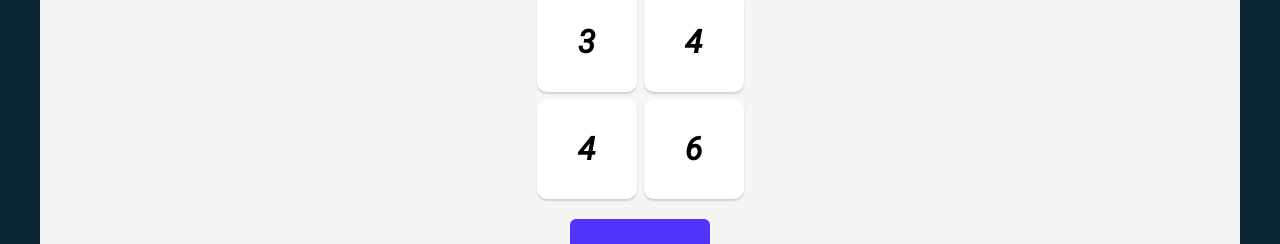
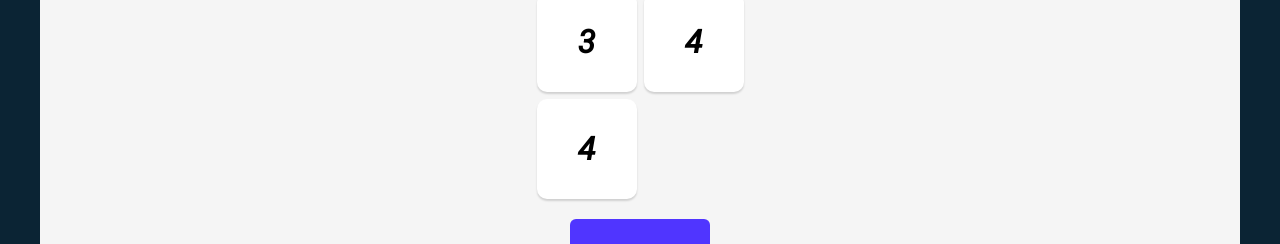
Before and after one commit to Yosefsilly/Tenzies, a React (Create React App) app: page / in a window 1280 px wide. Shown: the part 364-608 px from the top of the page. Built offline with nearby package versions, Linux system fonts and the light colour scheme.

Commit message:
nine cubes for better apearance

```diff
--- a/src/App.tsx
+++ b/src/App.tsx
@@ -38,7 +38,7 @@ export default function App() {
 
   function allNewDice(): DieType[] {
     const newNumArray: Array<DieType> = [];
-    for (let i = 0; i < 10; i++) {
+    for (let i = 0; i < 9; i++) {
       newNumArray.push({
         value: Math.floor(Math.random() * 6) + 1,
         isHeld: false,
--- a/src/styles.css
+++ b/src/styles.css
@@ -26,7 +26,7 @@ main {
 
 .wrapper {
   display: grid;
-  grid-template: auto auto / repeat(5, 1fr);
+  grid-template: auto auto / repeat(3, 1fr);
   gap: 20px;
   padding: 20px;
 }
```
